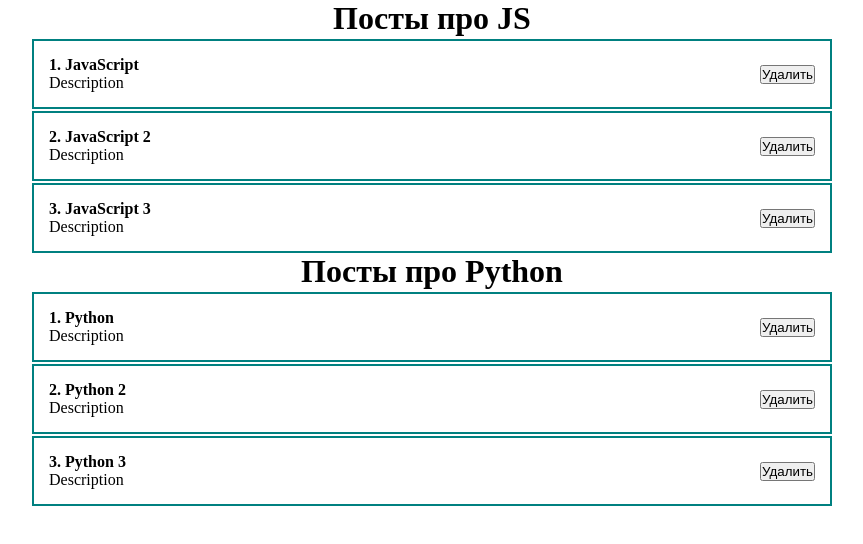
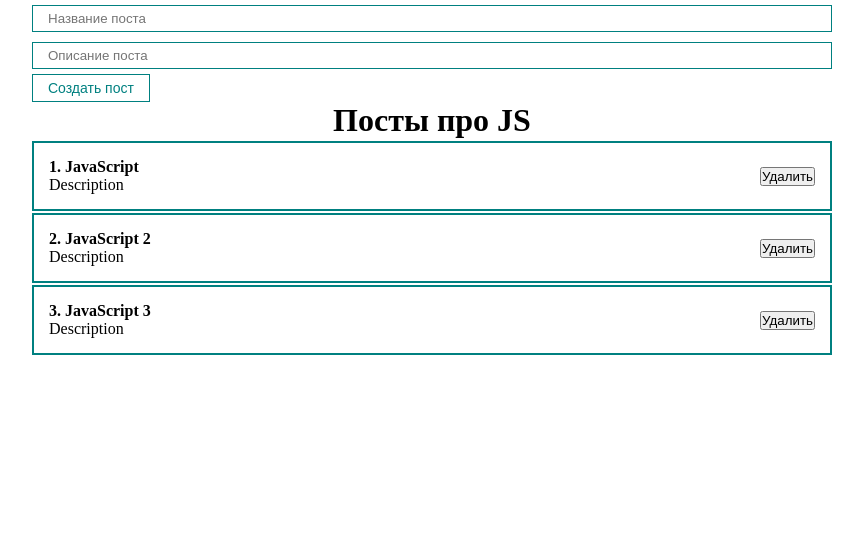
Before and after one commit to makeyzn/posts-reactjs, a React (Create React App) app: page / in a window 1280 px wide. Shown: the top 544 px of the page, without its empty margins (208-1071 px from the left). Built offline with nearby package versions, Linux system fonts and the light colour scheme.

Commit message:
Управляемый / неуправляемый input

```diff
--- a/src/App.js
+++ b/src/App.js
@@ -1,6 +1,8 @@
-import React, { useState } from "react";
+import React, { useState, useRef } from "react";
 import PostItem from "./components/PostItem";
 import PostList from "./components/PostList";
+import MyButton from "./components/UI/button/MyButton";
+import MyInput from "./components/UI/input/MyInput";
 import './styles/App.css'
 
 function App() {
@@ -10,16 +12,25 @@
     {id: 3, title: 'JavaScript 3', body: 'Description'},
   ])
 
-  const [posts2, setPosts2] = useState([
-    {id: 1, title: 'Python', body: 'Description'},
-    {id: 2, title: 'Python 2', body: 'Description'},
-    {id: 3, title: 'Python 3', body: 'Description'},
-  ])
+  const [title, setTitle] = useState('');
 
+  const bodyInputRef = useRef();
+
+  const addNewPost = (e) => {
+    e.preventDefault(); // убирает обновление страницы при нажатии
+    console.log(title);
+    console.log(bodyInputRef.current.value)
+  }
   return (
     <div className="App">
+      <form>
+        {/* Управляемый компонент */}
+        <MyInput value={title} onChange={e => setTitle(e.target.value)} type="text" placeholder="Название поста"></MyInput>
+        {/* Неуправляемый компонент */}
+        <MyInput ref={bodyInputRef} type="text" placeholder="Описание поста"></MyInput>
+        <MyButton onClick={addNewPost} >Создать пост</MyButton>
+      </form>
       <PostList posts={posts} title="Посты про JS"/>
-      <PostList posts={posts2} title="Посты про Python"/>
     </div>
   );
 }
--- /dev/null
+++ b/src/components/UI/button/MyButton.jsx
@@ -0,0 +1,12 @@
+import React from "react";
+import classes from './MyButton.module.css';
+
+const MyButton = ({children, ...props}) => {
+    return (
+        <button {...props} className={classes.myBtn}>
+            {children}
+        </button>
+    )
+}
+
+export default MyButton;
--- /dev/null
+++ b/src/components/UI/button/MyButton.module.css
@@ -0,0 +1,8 @@
+.myBtn {
+    padding: 5px 15px;
+    color: teal;
+    font-size: 14px;
+    background: transparent;
+    border: 1px solid teal;
+    cursor: pointer;
+}
--- /dev/null
+++ b/src/components/UI/input/MyInput.jsx
@@ -0,0 +1,10 @@
+import React from "react";
+import classes from './MyInput.module.css';
+
+const MyInput = React.forwardRef((props, ref) => {
+    return (
+        <input ref={ref} className={classes.MyInput} {...props}/>
+    )
+})
+
+export default MyInput;
--- /dev/null
+++ b/src/components/UI/input/MyInput.module.css
@@ -0,0 +1,6 @@
+.MyInput {
+    width: 100%;
+    padding: 5px 15px;
+    margin: 5px 0;
+    border: 1px solid teal;
+}
```
Also changed, not shown: 1 other file (tests, documents, lock files or other folders).
